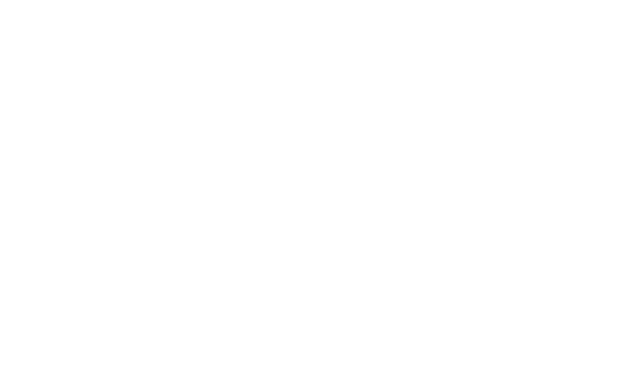
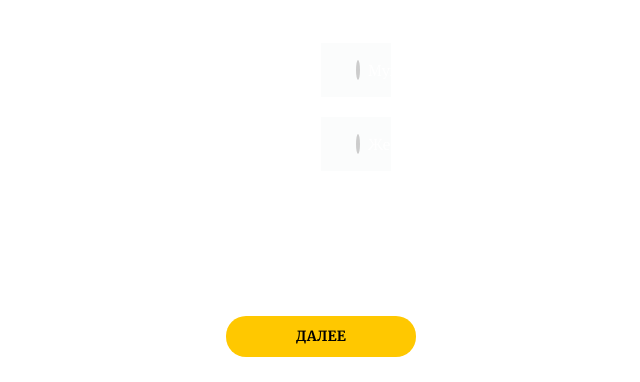
Before and after one commit to barrydilan/iq-vue, a Vue app: page /quiz in a window 1280 px wide. Before the commit this address had no page. Shown: the part 418-800 px from the top of the page, without its empty margins (319-959 px from the left). Built offline with nearby package versions, Linux system fonts and the light colour scheme; grey boxes are pictures that could not be loaded.

Commit message:
feat:finish text question section

```diff
--- a/src/App.vue
+++ b/src/App.vue
@@ -3,11 +3,11 @@
 </script>
 
 <template>
-  <header>
-    <RouterView name="navbar" class="view order-1 w-full"></RouterView>
-    <RouterView />
-    <RouterView name="footer" class="view order-1 w-full"></RouterView>
-  </header>
+  <div id="root">
+    <!-- <header><RouterView name="navbar" class="view order-1 w-full"></RouterView></header> -->
+    <main><RouterView /></main>
+    <footer><RouterView name="footer" class="view order-1 w-full"></RouterView></footer>
+  </div>
 </template>
 
 <style scoped></style>
--- a/src/components/NavbarComponent.vue
+++ b/src/components/NavbarComponent.vue
@@ -1,8 +1,21 @@
 <template>
-  <div class="">
+  <nav class="">
     navbar
-  </div>
+  </nav>
 </template>
 
 <script setup>
 </script>*
+
+
+<style scoped>
+  nav {
+    position: fixed;
+    background: white;
+    top: 0;
+    left: 0;
+    height: 10px;
+    z-index: 10;
+    width: 100%;
+  }
+</style>
--- /dev/null
+++ b/src/components/NextBtn.vue
@@ -0,0 +1,19 @@
+<template>
+  <button>Далее</button>
+</template>
+
+<style scoped>
+
+button {
+  font-size: 14px;
+  font-weight: bold;
+  color: black;
+  background-color: var(--accent-color);
+  width: 190px;
+  padding: 10px;
+  text-transform: uppercase;
+  border-radius: 20px;
+  font-family: "Merriweather", serif;
+}
+
+</style>
--- /dev/null
+++ b/src/components/Quiz/QuestionColor.vue
@@ -0,0 +1,25 @@
+<template>
+  <div>
+    <p>{{ question }}</p>
+    <div
+      v-for="color in options"
+      :key="color"
+      :style="{ backgroundColor: color, width: '50px', height: '50px', display: 'inline-block' }"
+      @click="selectColor(color)"
+    ></div>
+  </div>
+</template>
+
+<script>
+export default {
+  props: {
+    question: String,
+    options: Array
+  },
+  methods: {
+    selectColor(color) {
+      this.$emit('answer', color)
+    }
+  }
+}
+</script>
--- /dev/null
+++ b/src/components/Quiz/QuestionText.vue
@@ -0,0 +1,137 @@
+<script setup>
+import NextBtn from '../NextBtn.vue'
+</script>
+
+<template>
+  <section>
+    <div class="text-options">
+      <h2>{{ question.text }}</h2>
+      <div
+        v-for="(option, index) in question.options"
+        :key="index"
+        :class="['text-option', 'radio-group', { selected: selectedOption === option }, { 'small-padding': question.options.length >= 6 }]"
+      >
+        <input
+          type="radio"
+          :id="option"
+          :value="option"
+          v-model="selectedOption"
+          name="options"
+          class="circle-radio"
+        />
+        <label :for="option">{{ option }}</label>
+      </div>
+    </div>
+    <NextBtn @click="submitAnswer" class="next_btn" />
+  </section>
+</template>
+
+<script>
+export default {
+  props: {
+    question: Object
+  },
+  data() {
+    return {
+      selectedOption: ''
+    }
+  },
+  methods: {
+    submitAnswer() {
+      this.$emit('answer', this.selectedOption)
+    }
+  }
+}
+</script>
+
+<style scoped>
+section {
+  position: relative;
+  height: 100vh;
+}
+
+h2 {
+  margin: 0 auto;
+  margin-bottom: 40px;
+  font-size: 20px;
+  text-align: center;
+  max-width: 80%;
+}
+
+.text-options {
+  width: 100%;
+  display: flex;
+  flex-direction: column;
+  row-gap: 10px;
+  position: absolute;
+  top: 50%;
+  left: 50%;
+  transform: translate(-50%, -50%);
+}
+
+.text-option {
+  background: hsl(180, 4%, 95%, 0.3);
+  padding: 15px 35px;
+}
+.radio-group {
+  display: flex;
+  align-items: center;
+  margin-bottom: 10px;
+}
+
+.circle-radio {
+  appearance: none;
+  -webkit-appearance: none;
+  -moz-appearance: none;
+  width: 20px;
+  height: 20px;
+  border: 2px solid #ccc;
+  border-radius: 50%;
+  outline: none;
+  cursor: pointer;
+  margin-right: 8px;
+  position: relative;
+}
+
+.circle-radio:checked::before {
+  content: '';
+  display: block;
+  width: 100%;
+  height: 100%;
+  background-color: hsl(225, 65%, 46%);
+  border: hsl(225, 65%, 46%);
+  border-radius: 50%;
+  position: absolute;
+  top: 0;
+  left: 0;
+}
+
+.circle-radio:checked {
+  border: 1px solid black;
+}
+
+.circle-label {
+  padding: 5px 10px;
+  border-radius: 5px;
+  transition:
+    background-color 0.3s,
+    color 0.3s;
+}
+
+.selected {
+  background-color: var(--accent-color);
+  color: black;
+}
+
+.next_btn {
+  position: absolute;
+  bottom: 25px;
+  left: 50%;
+  transform: translateX(-50%);
+}
+
+.small-padding {
+  padding: 8px 8px;
+}
+
+</style>
--- /dev/null
+++ b/src/components/Quiz/QuizComponent.vue
@@ -0,0 +1,54 @@
+<template>
+  <div>
+    <QuizStep
+      v-for="(question, index) in questions"
+      :key="index"
+      :question="question"
+      :step="index"
+      :currentStep="currentStep"
+      @nextStep="nextStep"
+      @prevStep="prevStep"
+      @answer="answerQuestion"
+    />
+    <!-- <button @click="prevStep" :disabled="currentStep === 0">Previous</button>
+    <button @click="nextStep" :disabled="currentStep === questions.length - 1">Next</button> -->
+  </div>
+</template>
+
+<script>
+import QuizStep from './QuizStep.vue';
+
+export default {
+  components: {
+    QuizStep
+  },
+  data() {
+    return {
+      currentStep: 0,
+      answers: [],
+      questions: [
+        { type: 'text', text: 'Ваш пол:', options: ['Мужской', 'Женский'] },
+        { type: 'text', text: 'Укажите ваш возраст:', options: ['До 18', 'От 18 до 28', 'От 29 до 35', 'От 36'] },
+        { type: 'text', text: 'Выбери лишнее:', options: ['Дом', 'Шалаш', 'Скамейка', 'Хижина'] },
+        { type: 'text', text: 'Продолжите числовой ряд: 18 20 24 32', options: ['62', '48', '74', '57', '60', '77'] },
+        { type: 'color', question: 'Choose a color:', options: ['red', 'green', 'blue'] }
+      ]
+    };
+  },
+  methods: {
+    nextStep() {
+      if (this.currentStep < this.questions.length - 1) {
+        this.currentStep++;
+      }
+    },
+    prevStep() {
+      if (this.currentStep > 0) {
+        this.currentStep--;
+      }
+    },
+    answerQuestion(step, answer) {
+      this.answers[step] = answer;
+    }
+  }
+};
+</script>
--- /dev/null
+++ b/src/components/Quiz/QuizStep.vue
@@ -0,0 +1,29 @@
+<template>
+  <div v-if="step === currentStep">
+    <QuestionText v-if="question.type === 'text'" :question="question" @answer="answer" />
+    <QuestionColor v-else-if="question.type === 'color'" :question="question.question" :options="question.options" @answer="answer"/>
+  </div>
+</template>
+
+<script>
+import QuestionText from './QuestionText.vue';
+import QuestionColor from './QuestionColor.vue';
+
+export default {
+  components: {
+    QuestionText,
+    QuestionColor
+  },
+  props: {
+    question: Object,
+    step: Number,
+    currentStep: Number
+  },
+  methods: {
+    answer(answer) {
+      this.$emit('answer', this.step, answer);
+      this.$emit('nextStep');
+    }
+  }
+};
+</script>
--- a/src/router/index.js
+++ b/src/router/index.js
@@ -1,5 +1,6 @@
 import { createRouter, createWebHistory } from 'vue-router'
 import HomeView from '../views/HomeView.vue'
+import QuizView from '../views/QuizView.vue'
 
 const router = createRouter({
   history: createWebHistory(import.meta.env.BASE_URL),
@@ -10,7 +11,14 @@
       components: {
         default: HomeView,
         navbar: () => import("@/components/NavbarComponent.vue"),
-        // footer: () => import("@/components/FooterComponent.vue"),
+      }
+    },
+    {
+      path: '/quiz',
+      name: 'quiz',
+      components: {
+        default: QuizView,
+        navbar: () => import("@/components/NavbarComponent.vue"),
       }
     },
   ]
--- /dev/null
+++ b/src/views/QuizView.vue
@@ -0,0 +1,16 @@
+<script setup>
+import QuizComponent from "../components/Quiz/QuizComponent.vue";
+</script>
+
+<template>
+  <main class="quiz-view">
+    <QuizComponent />
+  </main>
+</template>
+
+<style scoped>
+  .quiz-view {
+    height: 100vh;
+    background-image: url('../assets/bg_img.png');
+  }
+</style>
```
